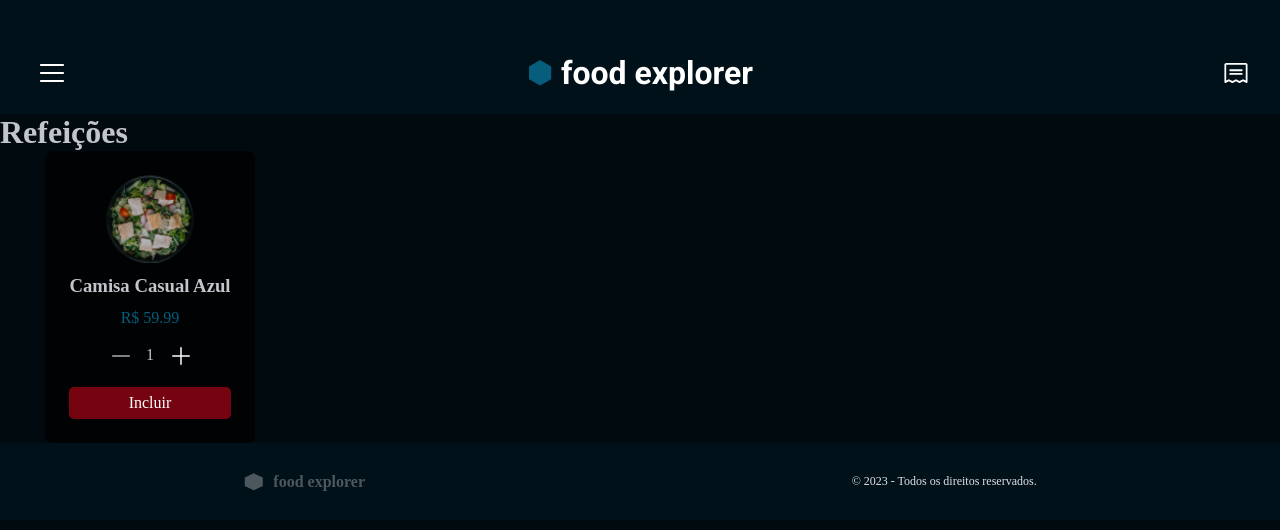
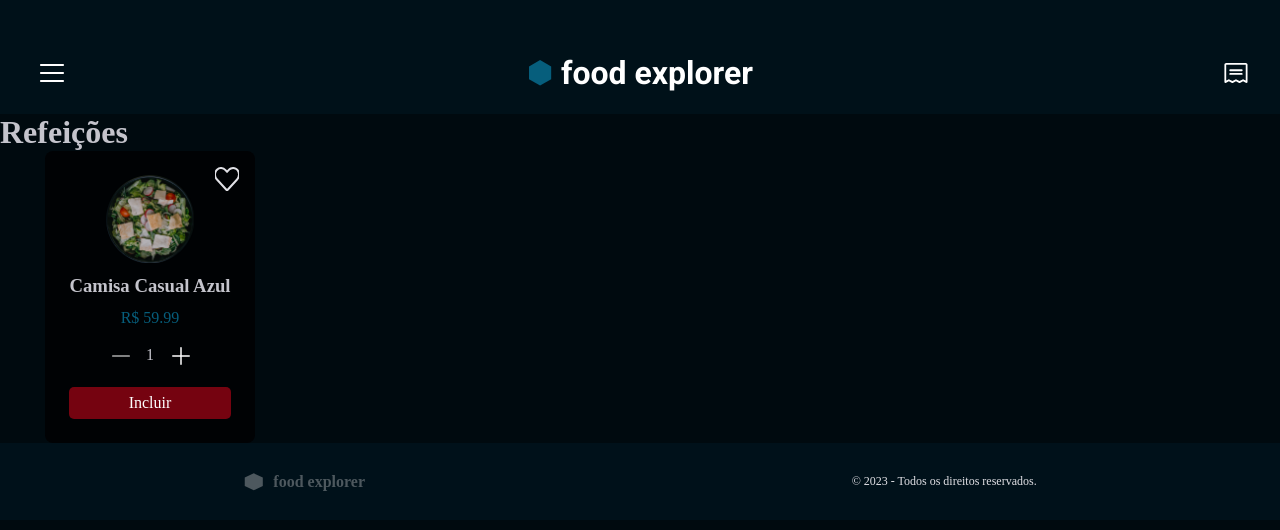
Before and after one commit to allysonxavier/RocketFood, a React (Vite) app: page / in a window 1280 px wide. Shown: the top 530 px of the page. Built offline with nearby package versions, Linux system fonts and the light colour scheme.

Commit message:
feat: icon

```diff
--- a/src/components/BagComponent/index.jsx
+++ b/src/components/BagComponent/index.jsx
@@ -1,17 +1,40 @@
 import { useEffect, useState } from "react";
 import { Button } from "../Button";
-import { Container, MinusButton, PlusButton, CardItemContainer } from "./styles.js";
+import {Container, MinusButton, PlusButton, CardItemContainer, FavoriteButton} from "./styles.js";
+import heartIcon  from '../../assets/heart.svg'
 
 export function BagComponent({ itemName, itemPrice, itemImageUrl, isColumn = false }) {
     const [quantity, setQuantity] = useState(1);
     const [price, setPrice] = useState(itemPrice);
     const [itemsInBag, setItemsInBag] = useState([]);
+    const [isFavorite, setIsFavorite] = useState(false);
+
+    const toggleFavorite = () => {
+        setIsFavorite(!isFavorite);
+        console.log(isFavorite);
+        const currentFavorites = JSON.parse(localStorage.getItem('favorites')) || [];
+        if (isFavorite) {
+            const newFavorites = currentFavorites.filter((item) => item.name !== itemName);
+            localStorage.setItem('favorites', JSON.stringify(newFavorites));
+        } else {
+            const newItem = { name: itemName, price };
+            currentFavorites.push(newItem);
+            localStorage.setItem('favorites', JSON.stringify(currentFavorites));
+        }
+    };
+
 
     useEffect(() => {
         const storedBagItems = JSON.parse(localStorage.getItem('bag')) || [];
         setItemsInBag(storedBagItems);
+
     }, []);
 
+    useEffect(() => {
+        const storedFavorites = JSON.parse(localStorage.getItem('favorites')) || [];
+        const isItemFavorite = storedFavorites.some((item) => item.name === itemName);
+        setIsFavorite(isItemFavorite);
+    }, []);
     const updatePrice = (newQuantity) => {
         setPrice(itemPrice * newQuantity);
     };
@@ -37,7 +60,7 @@ export function BagComponent({ itemName, itemPrice, itemImageUrl, isColumn = fal
         const currentBag = JSON.parse(localStorage.getItem('bag')) || [];
         currentBag.push(newItem);
         localStorage.setItem('bag', JSON.stringify(currentBag));
-        setItemsInBag(currentBag); // Atualiza o estado com a nova sacola
+        setItemsInBag(currentBag);
         alert("Item adicionado à sacola.");
         setQuantity(1);
         setPrice(itemPrice);
@@ -56,6 +79,7 @@ export function BagComponent({ itemName, itemPrice, itemImageUrl, isColumn = fal
                 </div>
                 <Button title="Incluir" onClick={handleAddToBag} />
             </Container>
+            <FavoriteButton icon={heartIcon}  onClick={toggleFavorite} isfavorite={`${isFavorite}`} />
         </CardItemContainer>
     );
 }
--- a/src/components/BagComponent/styles.js
+++ b/src/components/BagComponent/styles.js
@@ -2,9 +2,11 @@ import styled from "styled-components";
 import {Button} from "../Button";
 import MinusIcon from '../../assets/Minus.svg';
 import PlusIcon from '../../assets/Plus.svg';
+import FavoriteIcon from '../../assets/heart.svg';
 import T from '../../styles';
 
 export const CardItemContainer = styled.div`
+    position: relative;
     display: flex;
     flex-direction: column;
     align-items: center;
@@ -82,3 +84,18 @@ export const PlusButton = styled(Button)`
     border: none;
     padding: 0;
 `;
+
+export const  FavoriteButton = styled(Button)`
+    position: absolute;
+    top: 16px;
+    right: 16px;
+    background-color: transparent;
+    width: 24px;
+    height: 24px;
+    padding: 0;
+    img {
+        width: 24px;
+        height: 24px;
+        object-fit: cover;
+    }
+    `
--- a/src/components/Button/index.jsx
+++ b/src/components/Button/index.jsx
@@ -1,10 +1,10 @@
 import { Container } from "./styles";
 
-export function Button({ title, icon: Icon, ...rest }) {
-  return (
-      <Container type="button" {...rest}>
-        {Icon && <Icon size={24} />}
-        {title}
-      </Container>
-  );
+export function Button({ title, icon, ...rest }) {
+    return (
+        <Container type="button" {...rest}>
+            {icon && <img src={icon} alt={title} size={24} />}
+            {title}
+        </Container>
+    );
 }
--- a/src/components/Button/styles.js
+++ b/src/components/Button/styles.js
@@ -12,4 +12,10 @@ export const Container = styled.button`
   &:disabled {
     opacity: 0.5;
   }
+    img {
+        width: 24px;
+        height: 24px;
+        object-fit: cover;
+    }
+
 `;
--- a/src/pages/Home/index.jsx
+++ b/src/pages/Home/index.jsx
@@ -21,7 +21,7 @@ export function Home() {
             <Header />
             <h1>Refeições</h1>
             <S.Container >
-            <BagComponent itemName={itemExample.name} itemPrice={itemExample.price} itemImageUrl={MaskGroup}/>
+            <BagComponent itemName={itemExample.name} itemPrice={itemExample.price} itemImageUrl={MaskGroup} />
             </S.Container>
             <Footer />
 
```
